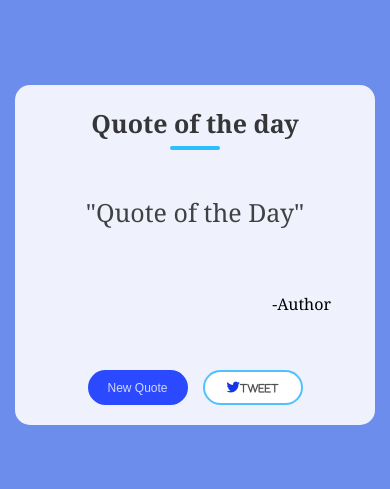
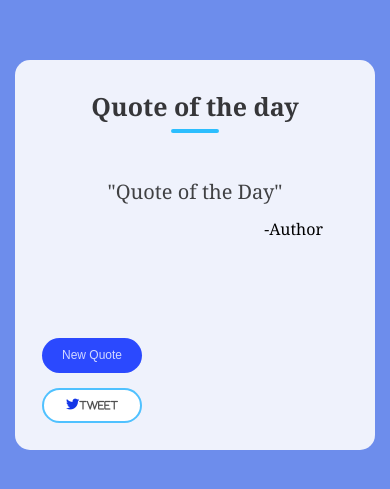
Before and after one commit to sakhilsharma/Random-Quote-Generator, a plain HTML site: page index.html in a window 390 px wide. Shown: the part 167-656 px from the top of the page. Drawn offline with Linux system fonts and the light colour scheme.

Commit message:
Update style.css

```diff
--- a/style.css
+++ b/style.css
@@ -95,3 +95,20 @@ body{
     color:rgba(0, 0, 0, 0.687);
     font-size: 10px;
 }
+@media (max-width:400px) {
+    .container{
+        padding:23px;
+    }
+    .content{
+        gap:4px;
+    }
+    .text{
+        font-size: 20px;
+    }
+    .btns{
+        flex-direction: column;
+        height: 94px;
+        padding: 4px;
+    }
+
+}
```
